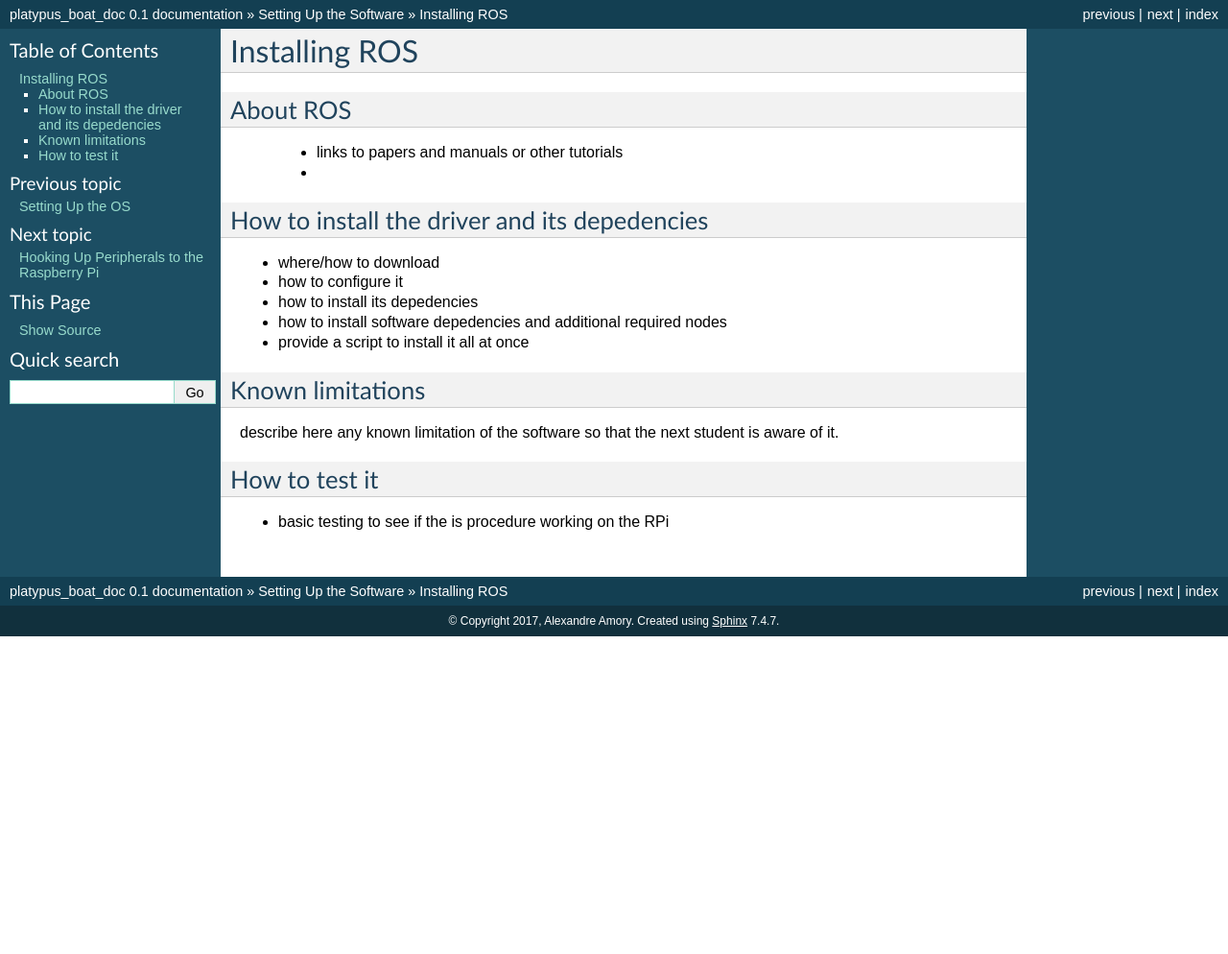
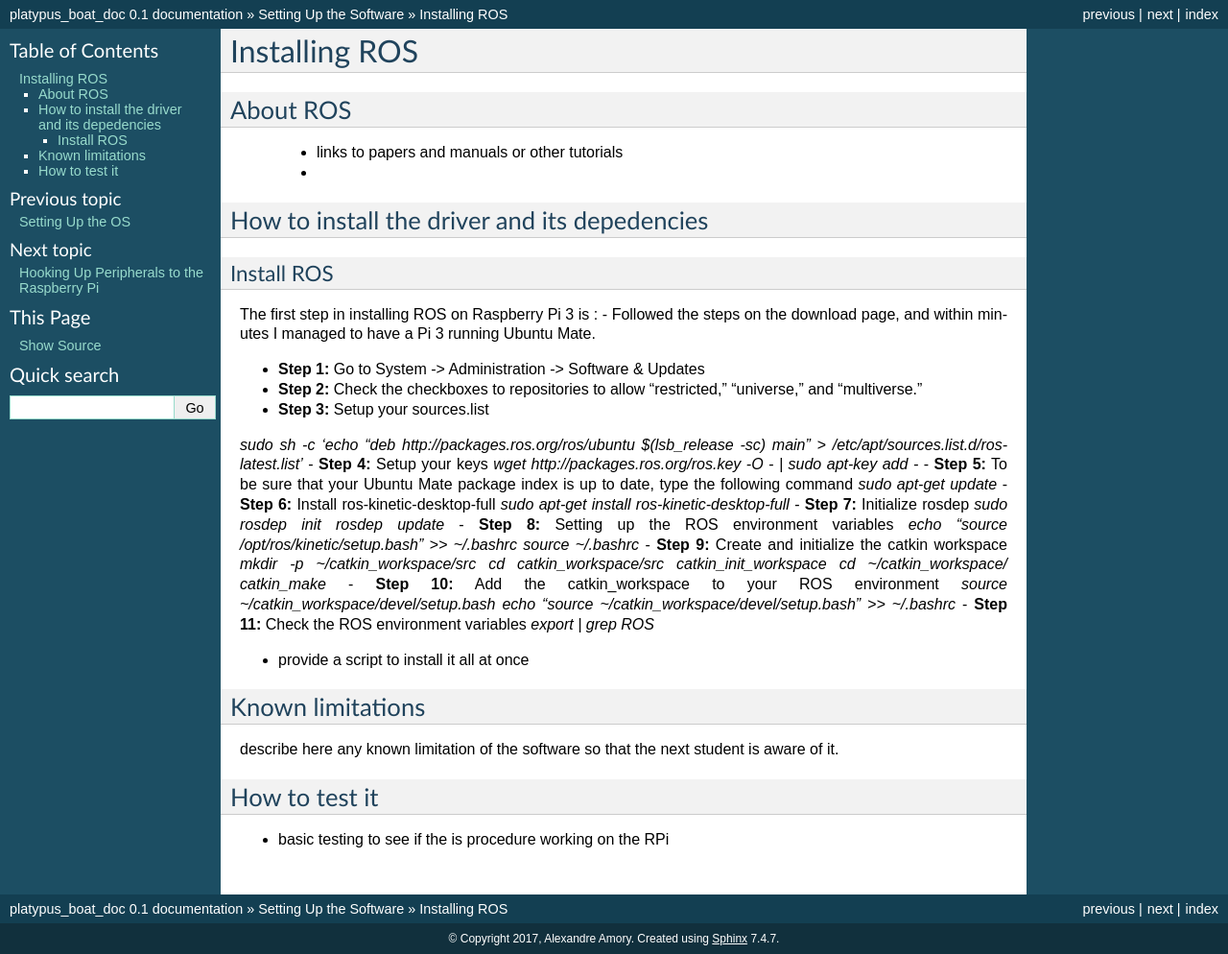
Before and after one commit to lsa-pucrs/zz-gripper, a Sphinx documentation site: the page built from docs/source/software/ros.rst, in a window 1280 px wide. Shown: the whole page at 96% size. Built offline with Sphinx 7.4.7, drawn with Linux system fonts in a browser that asks for light colours; pages that are not in the unit, such as notebooks, are missing from menus; before the commit the page ends 900 px from its top, so only the background shows below that.

Commit message:
Adding ROS install tutorial

```diff
--- a/docs/source/software/ros.rst
+++ b/docs/source/software/ros.rst
@@ -15,10 +15,41 @@ About ROS
 How to install the driver and its depedencies
 -----------------------------
 
-- where/how to download
-- how to configure it
-- how to install its depedencies
-- how to install software depedencies and additional required nodes
+***************
+Install ROS
+***************
+The first step in installing ROS on Raspberry Pi 3 is :
+- Followed the steps on the download page, and within minutes I managed to have a Pi 3 running Ubuntu Mate.
+
+- **Step 1:** Go to System -> Administration -> Software & Updates
+- **Step 2:** Check the checkboxes to repositories to allow “restricted,” “universe,” and “multiverse.”
+- **Step 3:** Setup your sources.list
+*sudo sh -c 'echo "deb http://packages.ros.org/ros/ubuntu $(lsb_release -sc) main" > /etc/apt/sources.list.d/ros-latest.list'*
+- **Step 4:** Setup your keys
+*wget http://packages.ros.org/ros.key -O - | sudo apt-key add -*
+- **Step 5:** To be sure that your Ubuntu Mate package index is up to date, type the following command
+*sudo apt-get update*
+- **Step 6:** Install ros-kinetic-desktop-full
+*sudo apt-get install ros-kinetic-desktop-full*
+- **Step 7:** Initialize rosdep
+*sudo rosdep init*
+*rosdep update*
+- **Step 8:** Setting up the ROS environment variables
+*echo "source /opt/ros/kinetic/setup.bash" >> ~/.bashrc*
+*source ~/.bashrc*
+- **Step 9:** Create and initialize the catkin workspace
+*mkdir -p ~/catkin_workspace/src*
+*cd catkin_workspace/src*
+*catkin_init_workspace*
+*cd ~/catkin_workspace/*
+*catkin_make*
+- **Step 10:** Add the catkin_workspace to your ROS environment
+*source ~/catkin_workspace/devel/setup.bash*
+*echo “source ~/catkin_workspace/devel/setup.bash” >> ~/.bashrc*
+- **Step 11:** Check the ROS environment variables
+*export | grep ROS*
+
+
 - provide a script to install it all at once
 
 Known limitations
```
